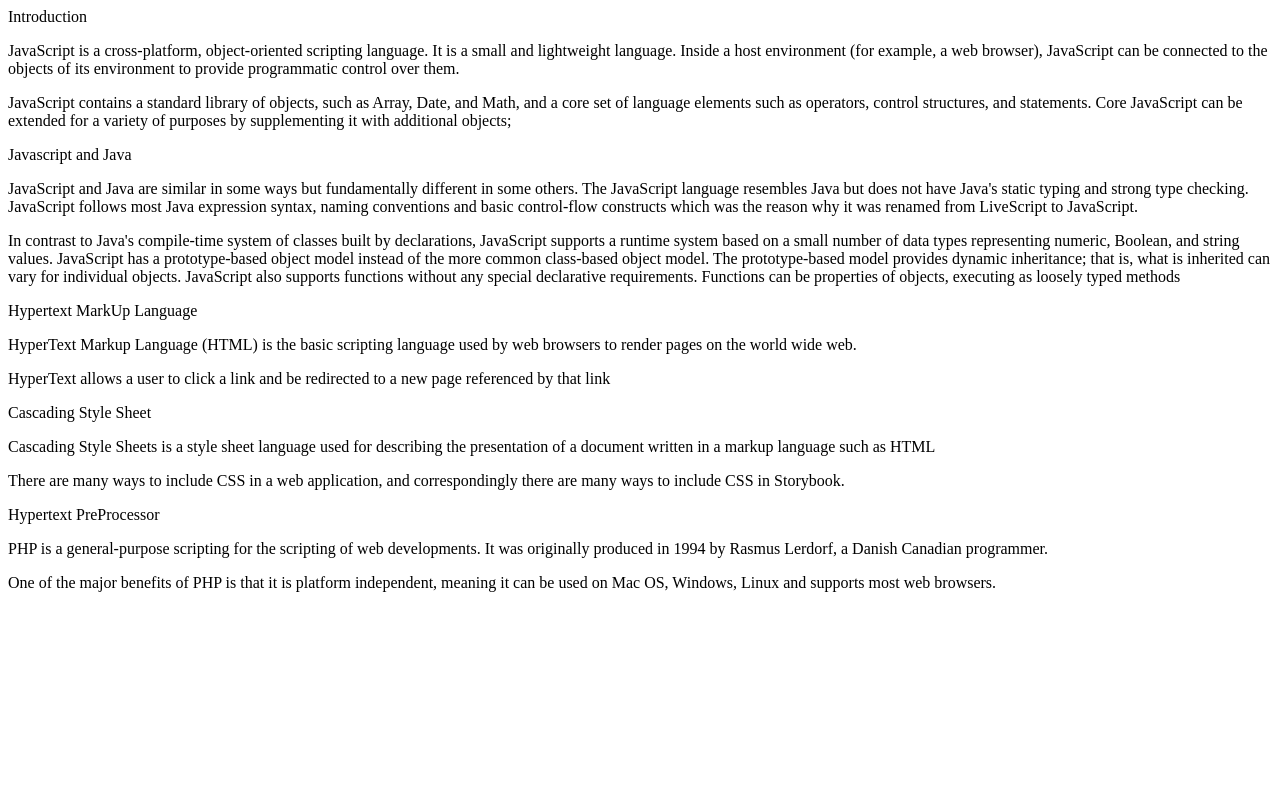
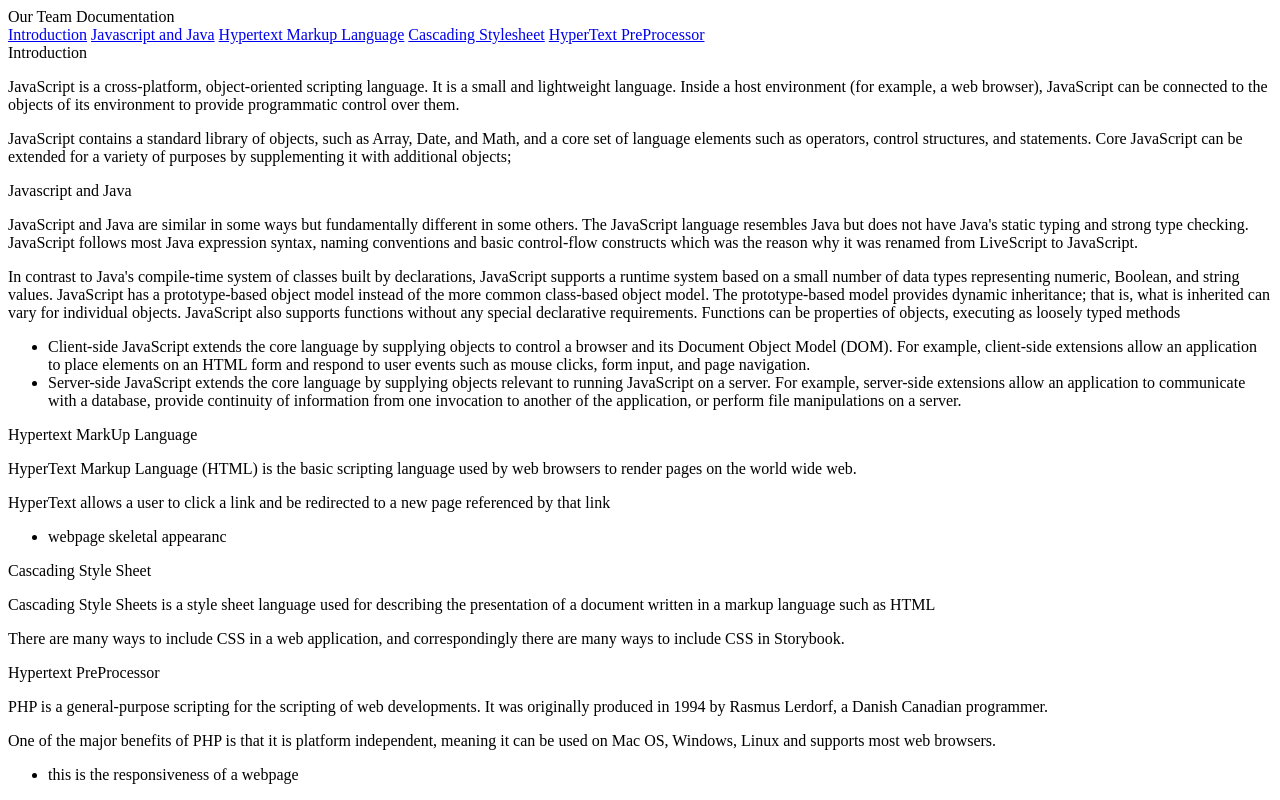
Before and after one commit to brainconnect93/technicalDocPage, a plain HTML site: page fcc-test-suite-template-master/techpage.html in a window 1280 px wide. Drawn offline with Linux system fonts and the light colour scheme.

Commit message:
second commit by loman

```diff
--- a/fcc-test-suite-template-master/techpage.html
+++ b/fcc-test-suite-template-master/techpage.html
@@ -9,6 +9,14 @@
 <body>
     <script src="https://cdn.freecodecamp.org/testable-projects-fcc/v1/bundle.js"></script>
 
+    <nav id="navbar">
+     <header>Our Team Documentation</header>
+     <a href="#introduction" class="nav-link">Introduction</a>
+     <a href="#javascript_and_java" class="nav-link">Javascript and Java</a>
+     <a href="#HTML" class="nav-link">Hypertext Markup Language</a>
+     <a href="#CSS" class="nav-link">Cascading Stylesheet</a>
+     <a href="PHP" class="nav-link">HyperText PreProcessor</a>
+    </nav>
 
     <main id="main-doc">
        <section class="main-section">
@@ -41,6 +49,12 @@
                     without any special declarative requirements.
                     Functions can be properties of objects, executing as loosely typed methods
                 </p>
+                <ul>
+                    <li>Client-side JavaScript extends the core language by supplying objects to control a browser and its Document Object Model (DOM). For example, client-side extensions allow an application to place elements on an HTML form and respond to user events such as mouse clicks, form input, and page navigation.
+                    </li>
+                    <li>Server-side JavaScript extends the core language by supplying objects relevant to running JavaScript on a server. For example, server-side extensions allow an application to communicate with a database, provide continuity of information from one invocation to another of the application, or perform file manipulations on a server.
+                    </li>
+                </ul>
        </section>
        <section class="main-section">
           <header id="HTML"> Hypertext MarkUp Language</header>
@@ -51,6 +65,9 @@
             HyperText allows a user to click a link and be redirected to a new page referenced by that link
 
         </p>
+        <ul>
+            <li>webpage skeletal appearanc </li>
+        </ul>
         </section>
        <section class="main-section">
            <header id="CSS">Cascading Style Sheet</header>
@@ -62,6 +79,10 @@
             There are many ways to include CSS in a web application, and correspondingly there are many ways to include CSS in Storybook.
 
            </p>
+           <ul>
+               <lithis has to do with the styling appearance of a webpage
+            </li>
+           </ul>
        </section>
        <section class="main-section">
            <header id="PHP">Hypertext PreProcessor</header>
@@ -74,6 +95,10 @@
             One of the major benefits of PHP is that it is platform independent, meaning it can be used on Mac OS, Windows,
             Linux and supports most web browsers.
            </p>
+           <ul>
+               <li>this is the responsiveness of a webpage
+            </li>
+           </ul>
        </section>
     </main>
 
```
